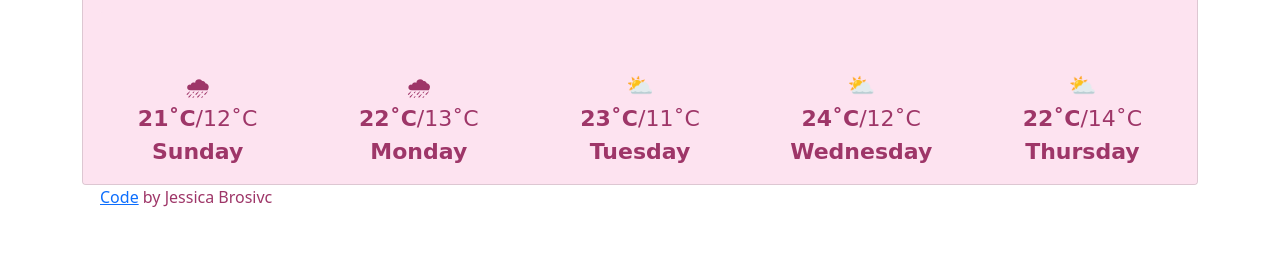
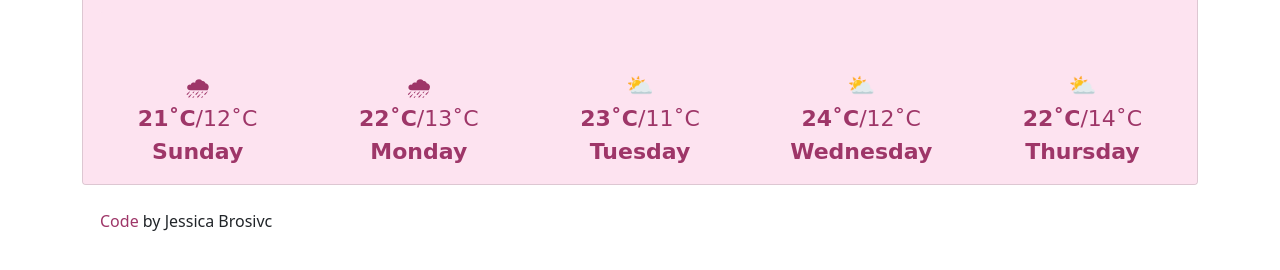
Before and after one commit to helketari/SheCodes-Plus-Final-Project, a plain HTML site: page index.html in a window 1280 px wide. Shown: the part 394-664 px from the top of the page. Drawn offline with nearby package versions, Linux system fonts and the light colour scheme; a web font is replaced by a local one.

Commit message:
Updated GitHub link in CSS

```diff
--- a/src/style.css
+++ b/src/style.css
@@ -77,9 +77,12 @@ button {
   font-weight: 700;
 }
 
-.GitHub-link {
+a {
   text-decoration: none;
   color: #9e3668;
+}
+
+p {
   position: relative;
   top: 20px;
   left: 100px;
```
Also changed, not shown: index.html (+1 -0 lines).
